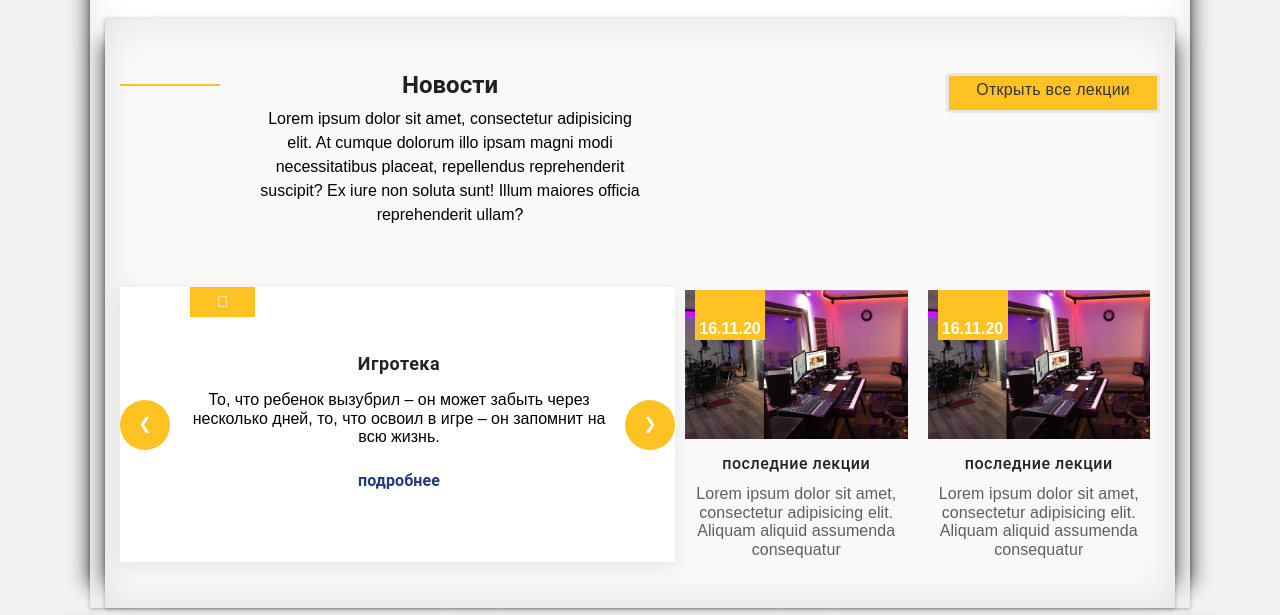
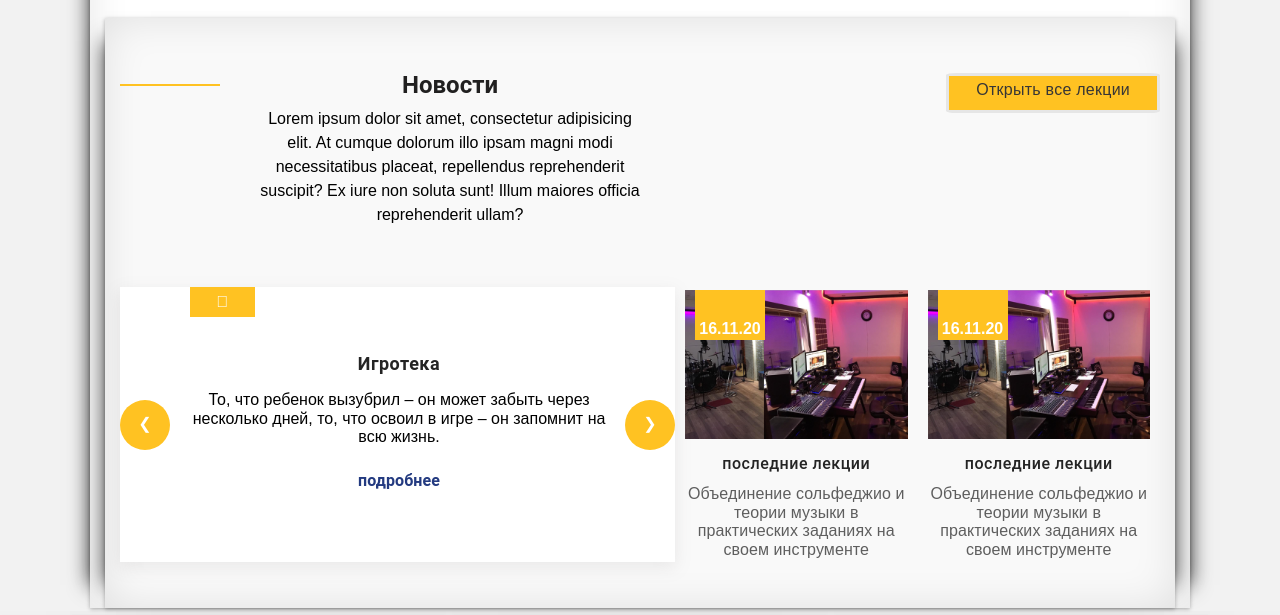
Before and after one commit to andreychernetsky/gitaramania, a website: page app/index.html in a window 1280 px wide. Shown: the part 9197-9812 px from the top of the page. Drawn offline with nearby package versions, Linux system fonts and the light colour scheme; files whose address does not match are found by name.

Commit message:
temaBlog

```diff
--- a/app/index.html
+++ b/app/index.html
@@ -1404,7 +1404,8 @@
 									последние лекции
 								</div>
 								<div class="news__blog-text">
-									Lorem ipsum dolor sit amet, consectetur adipisicing elit. Aliquam aliquid assumenda consequatur
+									Объединение сольфеджио и теории музыки
+									в практических заданиях на своем инструменте
 								</div>
 							</div>
 						</a>
@@ -1417,7 +1418,8 @@
 									последние лекции
 								</div>
 								<div class="news__blog-text">
-									Lorem ipsum dolor sit amet, consectetur adipisicing elit. Aliquam aliquid assumenda consequatur
+									Объединение сольфеджио и теории музыки
+									в практических заданиях на своем инструменте
 								</div>
 							</div>
 						</a>
```
